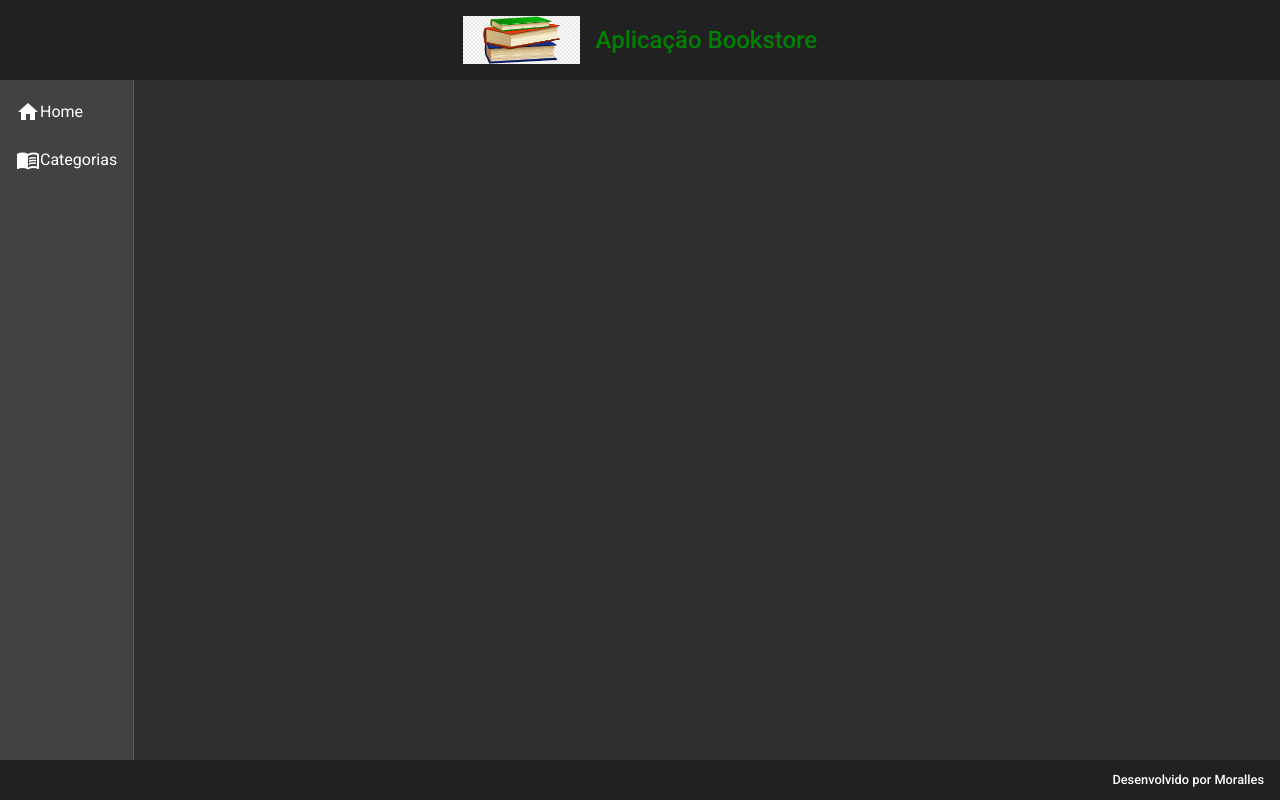
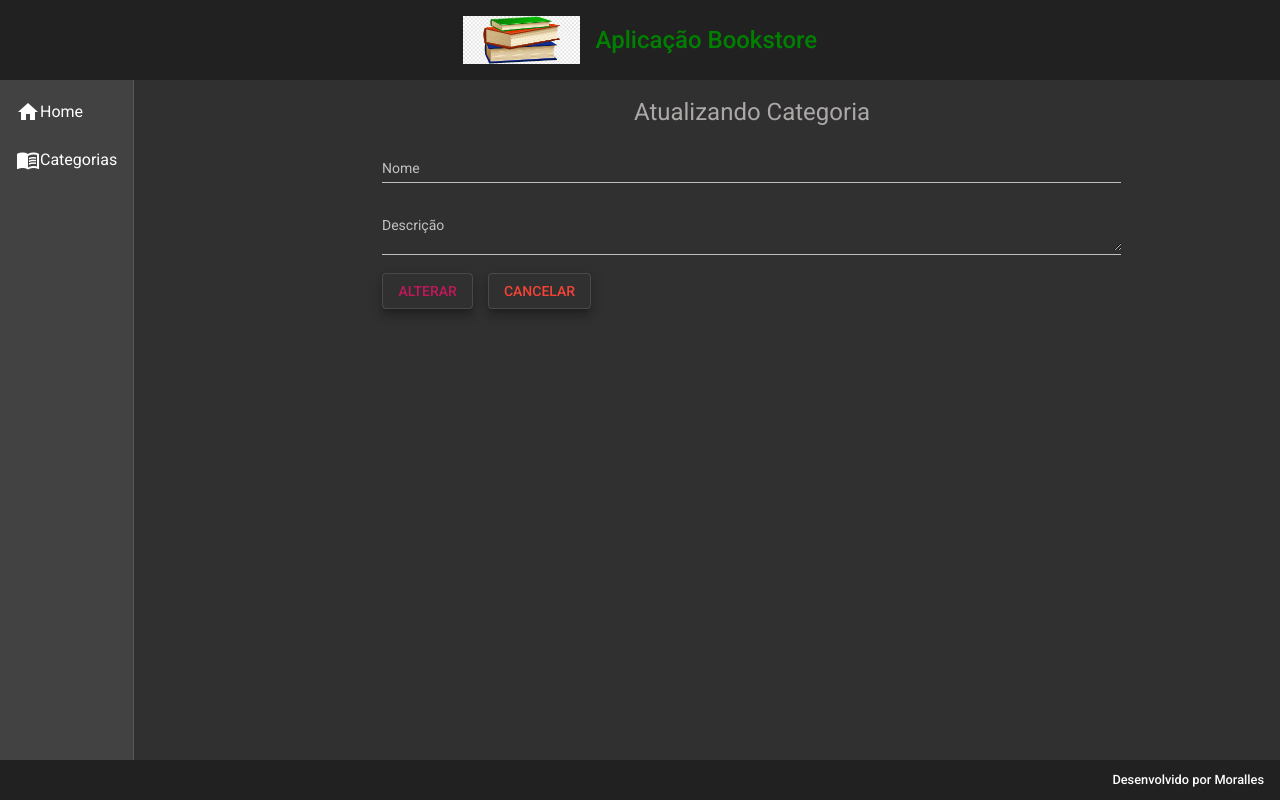
Before and after one commit to thiagomoralles/bookstore-front, an Angular app: page /categorias/update/1 in a window 1280 px wide. Before the commit this address led to /. Built offline with nearby package versions, Linux system fonts and the light colour scheme; no server answers.

Commit message:
Categoria update

```diff
--- a/src/app/app-routing.module.ts
+++ b/src/app/app-routing.module.ts
@@ -3,6 +3,7 @@
 import { CategoriaCreateComponent } from "./components/views/categoria/categoria-create/categoria-create.component";
 import { CategoriaDeleteComponent } from "./components/views/categoria/categoria-delete/categoria-delete.component";
 import { CategoriaReadComponent } from "./components/views/categoria/categoria-read/categoria-read.component";
+import { CategoriaUpdateComponent } from "./components/views/categoria/categoria-update/categoria-update.component";
 import { HomeComponent } from "./components/views/home/home.component";
 
 const routes: Routes = [
@@ -18,6 +19,9 @@
   {
     path: 'categorias/delete/:id', component: CategoriaDeleteComponent
   },
+  {
+    path: 'categorias/update/:id', component: CategoriaUpdateComponent
+  },
 ];
 
 @NgModule({
--- a/src/app/app.module.ts
+++ b/src/app/app.module.ts
@@ -24,6 +24,7 @@
 import { MatFormFieldModule } from "@angular/material/form-field";
 import { MatSnackBarModule } from "@angular/material/snack-bar";
 import { CategoriaDeleteComponent } from "./components/views/categoria/categoria-delete/categoria-delete.component";
+import { CategoriaUpdateComponent } from './components/views/categoria/categoria-update/categoria-update.component';
 
 
 @NgModule({
@@ -36,6 +37,7 @@
     CategoriaReadComponent,
     CategoriaCreateComponent,
     CategoriaDeleteComponent,
+    CategoriaUpdateComponent,
   ],
   imports: [
     BrowserModule,
--- a/src/app/components/views/categoria/categoria-read/categoria-read.component.html
+++ b/src/app/components/views/categoria/categoria-read/categoria-read.component.html
@@ -35,7 +35,7 @@
             <ng-container matColumnDef="acoes">
               <th mat-header-cell *matHeaderCellDef>AÇÕES</th>
               <td mat-cell *matCellDef="let row">
-                <a class="edit" href="#">
+                <a class="edit" routerLink="update/{{ row.id }}">
                   <i class="material-icons">edit</i>
                 </a>
                 <a class="delete" routerLink="delete/{{ row.id }}">
--- /dev/null
+++ b/src/app/components/views/categoria/categoria-update/categoria-update.component.css
@@ -0,0 +1,28 @@
+.content {
+    width: 90%;
+    margin: 1rem auto;
+  }
+
+  .title {
+    text-align: center;
+    color: rgb(173, 168, 168);
+  }
+
+  form {
+    text-align: center;
+    width: 70%;
+    margin: auto;
+  }
+
+  .forms {
+      width: 100%;
+  }
+
+  .buttons {
+      width: 100%;
+      text-align: start;
+  }
+
+  button {
+      margin-right: 15px;
+  }
--- /dev/null
+++ b/src/app/components/views/categoria/categoria-update/categoria-update.component.html
@@ -0,0 +1,21 @@
+<div class="content">
+    <div class="title">
+        <h1>Atualizando Categoria</h1>
+    </div>
+</div>
+
+<form>
+    <mat-form-field class="forms">
+        <mat-label>Nome</mat-label>
+        <input matInput [(ngModel)]="categoria.nome" type="text" name="nome" placeholder="Ex. Computação">
+    </mat-form-field>
+    <mat-form-field class="forms">
+        <mat-label>Descrição</mat-label>
+        <textarea matInput [(ngModel)]="categoria.descricao" type="text" name="descricao" placeholder="Ex. Livro de Computação"></textarea>
+    </mat-form-field>
+    <div class="buttons">
+        <button (click)="update()" class="mat-elevation-z8" mat-stroked-button color="primary">ALTERAR</button>
+        <button (click)="cancelar()" class="mat-elevation-z8" mat-stroked-button color="warn">CANCELAR</button>
+    </div>
+
+</form>
--- /dev/null
+++ b/src/app/components/views/categoria/categoria-update/categoria-update.component.ts
@@ -0,0 +1,52 @@
+import { Component, OnInit } from '@angular/core';
+import { ActivatedRoute, Router } from '@angular/router';
+import { Categoria } from '../categoria.model';
+import { CategoriaService } from '../categoria.service';
+
+@Component({
+  selector: 'app-categoria-update',
+  templateUrl: './categoria-update.component.html',
+  styleUrls: ['./categoria-update.component.css']
+})
+export class CategoriaUpdateComponent implements OnInit {
+
+  categoria: Categoria = {
+    id: '',
+    nome: '',
+    descricao: ''
+  }
+
+  constructor(
+    private router: Router,
+    private categoriaService: CategoriaService,
+    private route: ActivatedRoute
+  ) { }
+
+  ngOnInit(): void {
+    this.categoria.id = this.route.snapshot.paramMap.get('id')!;
+    this.findById();
+  }
+
+  findById(): void {
+    this.categoriaService.findById(this.categoria.id!).subscribe(resposta => {
+      this.categoria.nome = resposta.nome;
+      this.categoria.descricao= resposta.descricao;
+    })
+  }
+
+  cancelar(): void {
+    this.router.navigate(['categorias']);
+  }
+
+  update(): void {
+    this.categoriaService.update(this.categoria.id!, this.categoria).subscribe(resposta => {
+      this.categoria.nome = resposta.nome,
+      this.categoria.descricao = resposta.descricao,
+      this.cancelar();
+      this.categoriaService.apresentarMensagem("Categoria atualizada com sucesso!");
+    }, exception => {
+      console.log(exception);
+      this.categoriaService.apresentarMensagem(exception.error.error);
+    })
+  }
+}
--- a/src/app/components/views/categoria/categoria.service.ts
+++ b/src/app/components/views/categoria/categoria.service.ts
@@ -34,6 +34,11 @@
     return this.http.delete<void>(url);
   }
 
+  update(id: String, categoria: Categoria): Observable<Categoria> {
+    const url = `${this.baseUrl}/categoria/update/${id}`
+    return this.http.put<Categoria>(url, categoria);
+  }
+
   apresentarMensagem(msg: String) {
     this.snack.open(`${msg}`, 'OK', {
       horizontalPosition: 'end',
```
